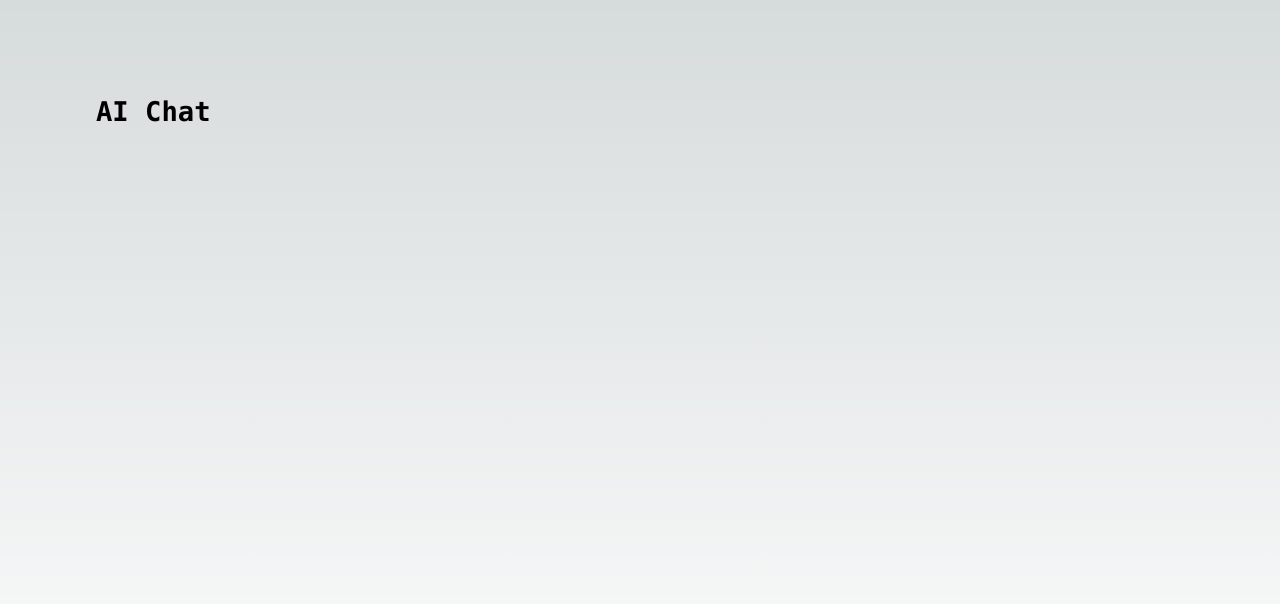
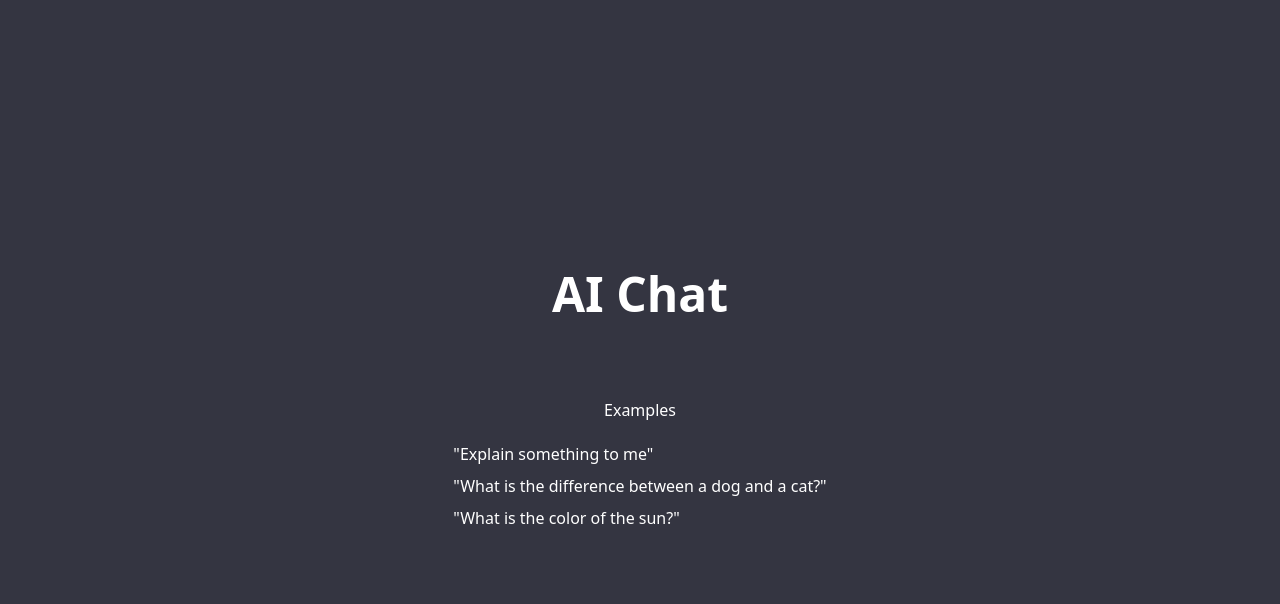
Before and after one commit to paulsimroth/ai_chat, a Next.js app: page / in a window 1280 px wide. Shown: the top 604 px of the page. Built offline with nearby package versions, Linux system fonts and the light colour scheme.

Commit message:
heroicons install

```diff
--- a/app/globals.css
+++ b/app/globals.css
@@ -1,107 +1,3 @@
-:root {
-  --max-width: 1100px;
-  --border-radius: 12px;
-  --font-mono: ui-monospace, Menlo, Monaco, 'Cascadia Mono', 'Segoe UI Mono',
-    'Roboto Mono', 'Oxygen Mono', 'Ubuntu Monospace', 'Source Code Pro',
-    'Fira Mono', 'Droid Sans Mono', 'Courier New', monospace;
-
-  --foreground-rgb: 0, 0, 0;
-  --background-start-rgb: 214, 219, 220;
-  --background-end-rgb: 255, 255, 255;
-
-  --primary-glow: conic-gradient(
-    from 180deg at 50% 50%,
-    #16abff33 0deg,
-    #0885ff33 55deg,
-    #54d6ff33 120deg,
-    #0071ff33 160deg,
-    transparent 360deg
-  );
-  --secondary-glow: radial-gradient(
-    rgba(255, 255, 255, 1),
-    rgba(255, 255, 255, 0)
-  );
-
-  --tile-start-rgb: 239, 245, 249;
-  --tile-end-rgb: 228, 232, 233;
-  --tile-border: conic-gradient(
-    #00000080,
-    #00000040,
-    #00000030,
-    #00000020,
-    #00000010,
-    #00000010,
-    #00000080
-  );
-
-  --callout-rgb: 238, 240, 241;
-  --callout-border-rgb: 172, 175, 176;
-  --card-rgb: 180, 185, 188;
-  --card-border-rgb: 131, 134, 135;
-}
-
-@media (prefers-color-scheme: dark) {
-  :root {
-    --foreground-rgb: 255, 255, 255;
-    --background-start-rgb: 0, 0, 0;
-    --background-end-rgb: 0, 0, 0;
-
-    --primary-glow: radial-gradient(rgba(1, 65, 255, 0.4), rgba(1, 65, 255, 0));
-    --secondary-glow: linear-gradient(
-      to bottom right,
-      rgba(1, 65, 255, 0),
-      rgba(1, 65, 255, 0),
-      rgba(1, 65, 255, 0.3)
-    );
-
-    --tile-start-rgb: 2, 13, 46;
-    --tile-end-rgb: 2, 5, 19;
-    --tile-border: conic-gradient(
-      #ffffff80,
-      #ffffff40,
-      #ffffff30,
-      #ffffff20,
-      #ffffff10,
-      #ffffff10,
-      #ffffff80
-    );
-
-    --callout-rgb: 20, 20, 20;
-    --callout-border-rgb: 108, 108, 108;
-    --card-rgb: 100, 100, 100;
-    --card-border-rgb: 200, 200, 200;
-  }
-}
-
-* {
-  box-sizing: border-box;
-  padding: 0;
-  margin: 0;
-}
-
-html,
-body {
-  max-width: 100vw;
-  overflow-x: hidden;
-}
-
-body {
-  color: rgb(var(--foreground-rgb));
-  background: linear-gradient(
-      to bottom,
-      transparent,
-      rgb(var(--background-end-rgb))
-    )
-    rgb(var(--background-start-rgb));
-}
-
-a {
-  color: inherit;
-  text-decoration: none;
-}
-
-@media (prefers-color-scheme: dark) {
-  html {
-    color-scheme: dark;
-  }
-}
+@tailwind base;
+@tailwind components;
+@tailwind utilities;
--- a/app/head.tsx
+++ b/app/head.tsx
@@ -1,7 +1,7 @@
 export default function Head() {
   return (
     <>
-      <title>Create Next App</title>
+      <title>AI Chat</title>
       <meta content="width=device-width, initial-scale=1" name="viewport" />
       <meta name="description" content="Generated by create next app" />
       <link rel="icon" href="/favicon.ico" />
--- a/app/layout.tsx
+++ b/app/layout.tsx
@@ -6,15 +6,15 @@ export default function RootLayout({
   children: React.ReactNode
 }) {
   return (
-    <html lang="en">
+    <html>
       <head />
       <body>
-        <div>
+        <div className='flex'>
           {/**Sidebar */}
 
           {/**ClientProvider - Notification */}
 
-          <div>{children}</div>
+          <div className='bg-[#343541] flex-1'>{children}</div>
         </div>
       </body>
     </html>
--- a/app/page.tsx
+++ b/app/page.tsx
@@ -2,9 +2,24 @@ import styles from './page.module.css';
 
 export default function HomePage() {
   return (
-    <main className={styles.main}>
-      <div className={`${styles.description}`}>
-        <h1>AI Chat</h1>
+    <main>
+      <div className='flex flex-col items-center justify-center h-screen px-2 text-white'>
+        <h1 className='text-5xl font-bold mb-20'>AI Chat</h1>
+
+        <div>
+          <div>
+            <div className='flex flex-col items-center justify-center mb-5'>
+              {/**Sun Icon */}
+              <h2>Examples</h2>
+            </div>
+
+            <div className='space-y-2'>
+              <p className='infoText'>"Explain something to me"</p>
+              <p className='infoText'>"What is the difference between a dog and a cat?"</p>
+              <p className='infoText'>"What is the color of the sun?"</p>
+            </div>
+          </div>
+        </div>
       </div>
     </main>
   )
--- a/package.json
+++ b/package.json
@@ -9,6 +9,7 @@
     "lint": "next lint"
   },
   "dependencies": {
+    "@heroicons/react": "^2.0.15",
     "@next/font": "13.1.6",
     "@types/node": "18.13.0",
     "@types/react": "18.0.27",
```
Also changed, not shown: 2 other files (tests, documents, lock files or other folders).
